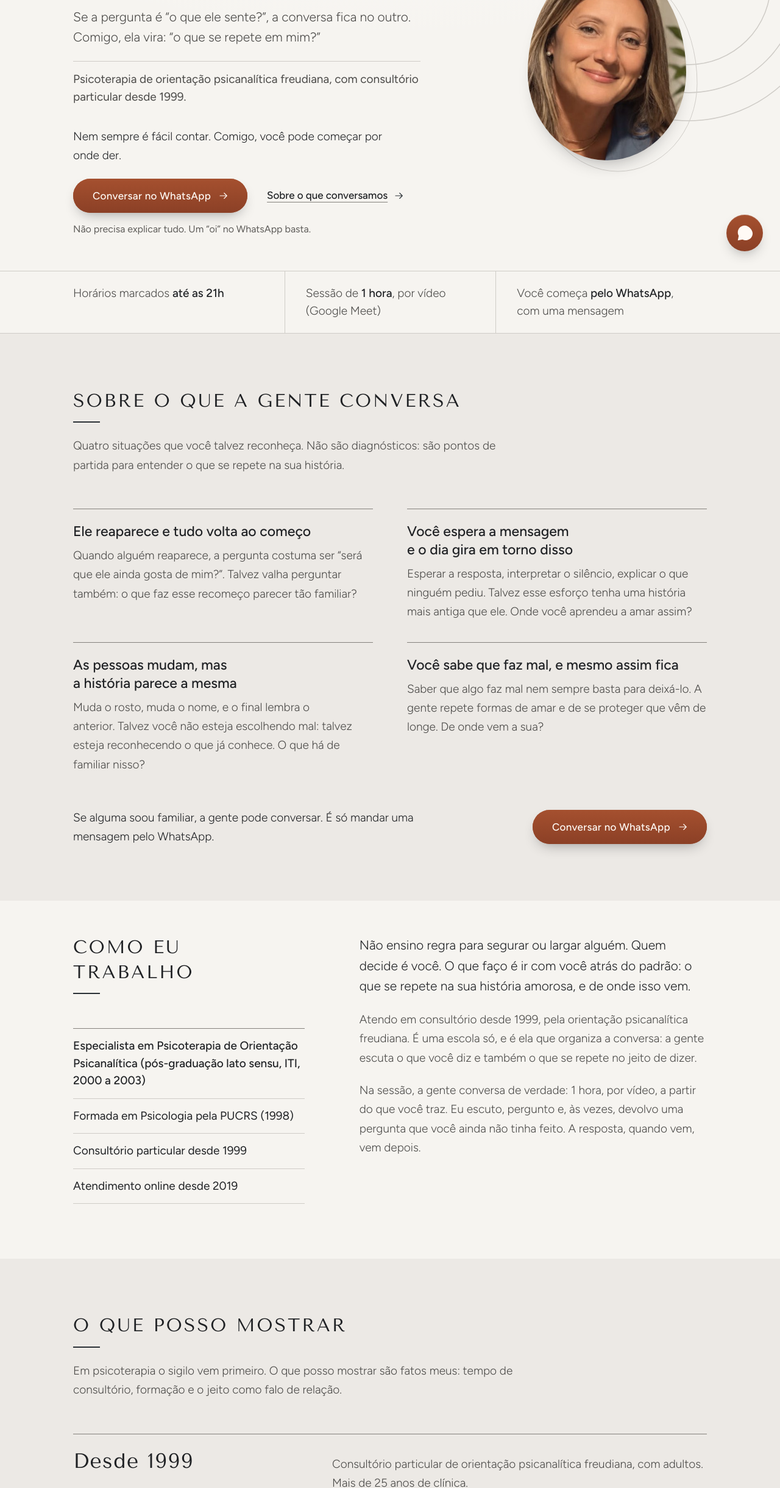
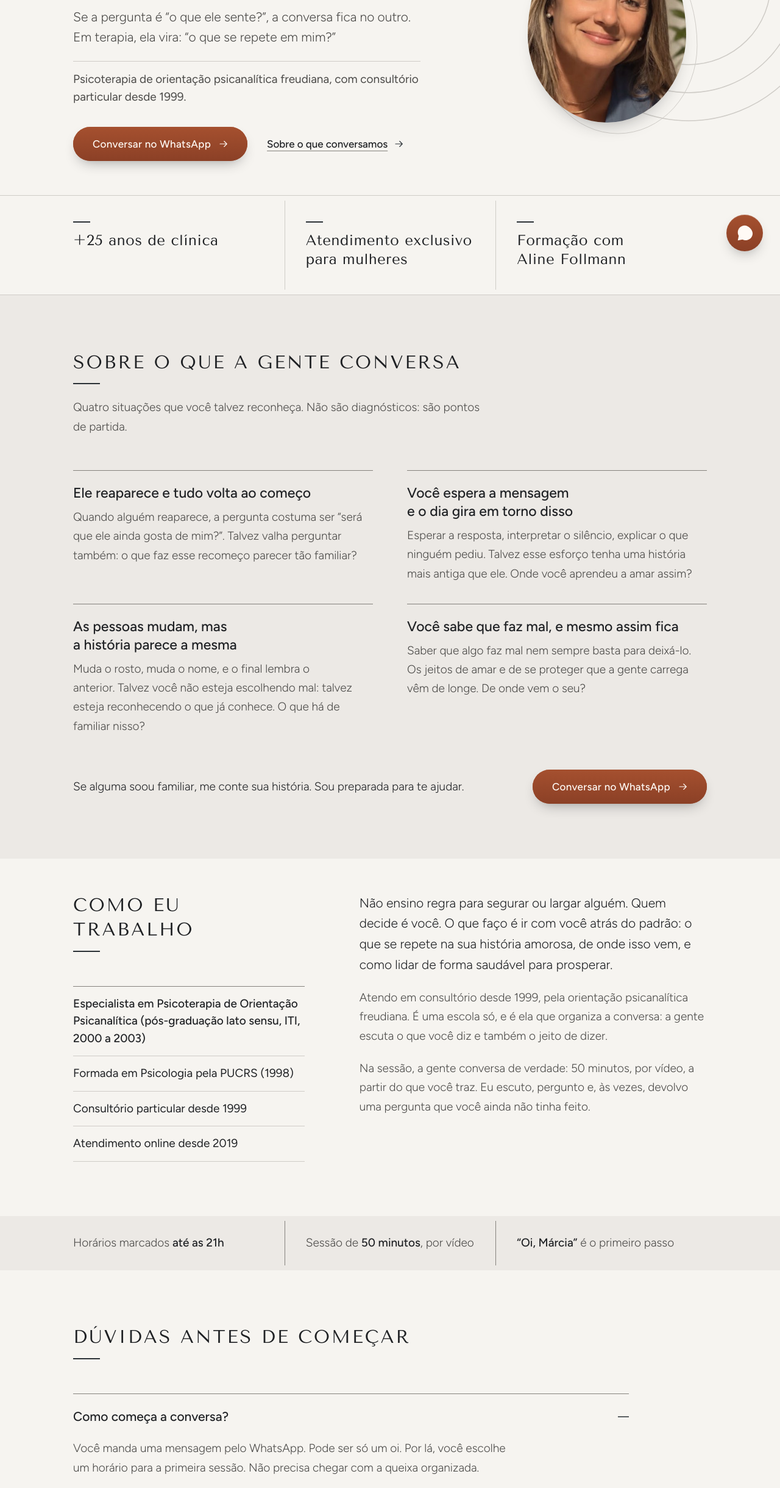
Before and after one commit to fcamara1109/marcia-lp, a plain HTML site: page index.html in a window 1280 px wide. Shown: the part 360-2800 px from the top of the page at 61% size. Drawn offline with Linux system fonts and the light colour scheme.

Commit message:
rodada 4: barra de autoridade, sem prova, sessao de 50 min, sem Garopaba, menos repet (Felipe, 20/10)

```diff
--- a/index.html
+++ b/index.html
@@ -5,11 +5,11 @@
 <meta name="viewport" content="width=device-width, initial-scale=1">
 <title>Márcia Campello, Psicóloga | Orientação psicanalítica</title>
 <!--
-Função: site da Márcia Campello (psicóloga, CRP 07/09259), página única na espinha do blueprint de LP de médico. Rodadas 1 a 3: espinha completa (header, hero, beneficios, servicos, porque, prova, faq, local, cta-final e rodape), mais o widget de WhatsApp. O texto mora em copy.md (um bloco ## chave por pedaço) e o gabarito verifica.py cobra que o que está aqui bate com ele.
+Função: site da Márcia Campello (psicóloga, CRP 07/09259), página única na espinha do blueprint de LP de médico. Rodadas 1 a 4: espinha completa (header, hero, autoridade, servicos, porque, beneficios, faq, local, cta-final e rodape; o bloco prova saiu na rodada 4, a barra de autoridade é a forma da prova), mais o widget de WhatsApp. O texto mora em copy.md (um bloco ## chave por pedaço) e o gabarito verifica.py cobra que o que está aqui bate com ele.
 Data: 2026-10-13. Marca: external/doctors/marcia/wiki/concepts/marca-marcia (tokens.css copiado para assets/tokens.css, copia de deploy, não se edita aqui).
 Preview com noindex. O noindex sai por último, junto com o domínio.
 -->
-<meta name="description" content="Psicóloga Márcia Campello (CRP 07/09259). Entender o que você repete no amor, em psicoterapia de orientação psicanalítica. Online para todo o Brasil.">
+<meta name="description" content="Psicóloga Márcia Campello (CRP 07/09259). Psicoterapia de orientação psicanalítica para mulheres que querem entender o amor. Online, Brasil e exterior.">
 <meta name="robots" content="noindex, nofollow">
 <meta name="theme-color" content="#F6F4F0">
 <link rel="canonical" href="https://fcamara1109.github.io/marcia-lp/">
@@ -20,14 +20,14 @@ Preview com noindex. O noindex sai por último, junto com o domínio.
 <meta property="og:locale" content="pt_BR">
 <meta property="og:site_name" content="Márcia Campello">
 <meta property="og:title" content="Entender o que você repete no amor | Márcia Campello, Psicóloga">
-<meta property="og:description" content="Psicoterapia de orientação psicanalítica, com consultório desde 1999. Márcia Campello, Psicóloga, CRP 07/09259. Online para todo o Brasil.">
+<meta property="og:description" content="Psicoterapia de orientação psicanalítica, com consultório desde 1999. Márcia Campello, Psicóloga, CRP 07/09259. Online, Brasil e exterior.">
 <meta property="og:url" content="https://fcamara1109.github.io/marcia-lp/">
 <meta property="og:image" content="https://fcamara1109.github.io/marcia-lp/assets/og-marcia-1200x630.png">
 <meta property="og:image:width" content="1200">
 <meta property="og:image:height" content="630">
 <meta name="twitter:card" content="summary_large_image">
 <meta name="twitter:title" content="Entender o que você repete no amor | Márcia Campello, Psicóloga">
-<meta name="twitter:description" content="Psicoterapia de orientação psicanalítica, com consultório desde 1999. Márcia Campello, Psicóloga, CRP 07/09259. Online para todo o Brasil.">
+<meta name="twitter:description" content="Psicoterapia de orientação psicanalítica, com consultório desde 1999. Márcia Campello, Psicóloga, CRP 07/09259. Online, Brasil e exterior.">
 <meta name="twitter:image" content="https://fcamara1109.github.io/marcia-lp/assets/og-marcia-1200x630.png">
 
 <!-- GTM-PONTO-DE-INSERCAO (head): ainda sem container. Quando o container existir, colar aqui o script do GTM e, logo depois da abertura do body, o noscript. Anotado no README. -->
@@ -114,9 +114,7 @@ h3{margin:0 0 var(--marcia-e-1);font-family:var(--marcia-body);font-weight:var(-
 .hero h1{max-width:20ch}
 .hero .lede{margin:var(--marcia-e-3) 0 0;max-width:30em}
 .hero .cred{margin:var(--marcia-e-3) 0 0;padding-top:var(--marcia-e-2);border-top:1px solid var(--marcia-hair);max-width:34em;color:var(--marcia-ink-2);font-size:var(--marcia-t-corpo);font-weight:var(--marcia-peso-legenda);line-height:1.55}
-.hero .permissao{margin:var(--marcia-e-4) 0 0;max-width:30em;color:var(--marcia-ink)}
-.hero .acoes{display:flex;flex-wrap:wrap;align-items:center;gap:6px 28px;margin-top:var(--marcia-e-3)}
-.hero .micro{margin:var(--marcia-e-2) 0 0}
+.hero .acoes{display:flex;flex-wrap:wrap;align-items:center;gap:6px 28px;margin-top:var(--marcia-e-4)}
 /* celular: o rosto vem antes do H1 (order:-1), pequeno, alinhado a esquerda com o texto. Desktop volta ao lado (order:0) */
 .moldura{position:relative;order:-1;width:120px;height:153px;justify-self:start}
 .moldura .contorno{position:absolute;left:0;top:0;width:120px;height:153px;overflow:visible;pointer-events:none;z-index:0}
@@ -138,10 +136,17 @@ h3{margin:0 0 var(--marcia-e-1);font-family:var(--marcia-body);font-weight:var(-
 .reveal{transition:opacity .7s var(--marcia-ease),transform .7s var(--marcia-ease)}
 .js .reveal:not(.in){opacity:0;transform:translateY(10px)}
 
-/* ---------- beneficios: faixa fina, 3 respostas a "consigo ser atendida?" ---------- */
-.beneficios{border-top:1px solid var(--marcia-hair);border-bottom:1px solid var(--marcia-hair);padding:var(--marcia-e-1) 0}
+/* ---------- autoridade: 3 fatos dela, logo abaixo do hero. Fonte de titulo (Tenor Sans) e filete de grafite, papel com regua.
+   Sem numero grande: "+25 anos" tem o mesmo tamanho da frase, para nao virar o molde de metrica (numero grande, rotulo pequeno) ---------- */
+.autoridade{border-top:1px solid var(--marcia-hair);border-bottom:1px solid var(--marcia-hair);padding:var(--marcia-e-1) 0}
+.autoridade ul{list-style:none;margin:0;padding:0;display:grid}
+.autoridade li{padding:var(--marcia-e-3) 0;border-top:1px solid var(--marcia-hair);font-family:var(--marcia-display);font-size:clamp(20px,2vw,24px);line-height:1.3;letter-spacing:.02em;color:var(--marcia-ink);text-wrap:balance}
+.autoridade li:first-child{border-top:0}
+
+/* ---------- beneficios: faixa em papel cinza entre porque e faq, 3 respostas a "consigo ser atendida?". Corpo de texto, para nao repetir a barra de autoridade ---------- */
+.beneficios{background:var(--marcia-paper-2);padding:var(--marcia-e-2) 0}
 .beneficios ul{list-style:none;margin:0;padding:0;display:grid}
-.beneficios li{padding:var(--marcia-e-2) 0;border-top:1px solid var(--marcia-hair);color:var(--marcia-ink-2);line-height:1.5}
+.beneficios li{padding:var(--marcia-e-2) 0;border-top:1px solid var(--marcia-hair-forte);color:var(--marcia-ink-2);line-height:1.5}
 .beneficios li:first-child{border-top:0}
 .beneficios b{font-weight:var(--marcia-peso-botao);color:var(--marcia-ink)}
 
@@ -154,20 +159,6 @@ h3{margin:0 0 var(--marcia-e-1);font-family:var(--marcia-body);font-weight:var(-
 .creds li{padding:var(--marcia-e-2) 0;border-bottom:1px solid var(--marcia-hair);color:var(--marcia-ink);font-weight:var(--marcia-peso-legenda);line-height:1.5}
 .creds li:first-child{font-weight:var(--marcia-peso-botao)}
 
-/* ---------- prova: fatos em linhas com regua, depois a voz dela em tipografia grande. Sem cartao, sem depoimento ---------- */
-.prova{background:var(--marcia-paper-2);padding:var(--marcia-e-6) 0 var(--marcia-e-5)}
-.prova .cab{max-width:38em}
-.prova .cab p{margin:var(--marcia-e-3) 0 0;color:var(--marcia-ink-2)}
-.fatos{list-style:none;margin:var(--marcia-e-5) 0 0;padding:0;border-bottom:1px solid var(--marcia-hair-forte)}
-.fato{display:grid;gap:var(--marcia-e-1);padding:var(--marcia-e-4) 0;border-top:1px solid var(--marcia-hair-forte)}
-.fato h3{margin:0;font-family:var(--marcia-display);font-weight:400;font-size:clamp(26px,3vw,34px);letter-spacing:.04em;line-height:1.3}
-.fato p{margin:0;max-width:34em;color:var(--marcia-ink-2)}
-.voz{margin-top:var(--marcia-e-6)}
-.frases{list-style:none;margin:var(--marcia-e-4) 0 0;padding:0}
-.frases li{padding:var(--marcia-e-4) 0;border-top:1px solid var(--marcia-hair-forte)}
-.frases li:last-child{padding-bottom:0}
-.frases blockquote{margin:0;max-width:24em;font-family:var(--marcia-display);font-size:clamp(24px,2.8vw,34px);line-height:1.4;letter-spacing:.01em;color:var(--marcia-ink);text-wrap:balance}
-
 /* ---------- faq: details/summary, funciona sem JavaScript. Linha de 44px ou mais ---------- */
 .faq{padding:var(--marcia-e-6) 0 var(--marcia-e-5)}
 .faq .lista{margin-top:var(--marcia-e-5);max-width:48em;border-bottom:1px solid var(--marcia-hair-forte)}
@@ -179,7 +170,7 @@ h3{margin:0 0 var(--marcia-e-1);font-family:var(--marcia-body);font-weight:var(-
 .faq summary:hover{color:var(--marcia-accent-deep)}
 .faq details p{margin:0;padding:0 0 var(--marcia-e-3);max-width:38em;color:var(--marcia-ink-2)}
 
-/* ---------- local: online para todo o Brasil; ela em Garopaba/SC ---------- */
+/* ---------- local: online, Brasil e exterior ---------- */
 .local{background:var(--marcia-paper-2);padding:var(--marcia-e-5) 0}
 .local .wrap{display:grid;gap:var(--marcia-e-4)}
 .local .cab p{margin:var(--marcia-e-3) 0 0;max-width:34em;color:var(--marcia-ink-2)}
@@ -223,9 +214,13 @@ h3{margin:0 0 var(--marcia-e-1);font-family:var(--marcia-body);font-weight:var(-
   .moldura .contorno.d{display:block;width:260px;height:328px}
   .retrato{width:260px;height:328px}
   .itens{grid-template-columns:repeat(2,minmax(0,1fr))}
-  .beneficios{padding:0}
+  .autoridade ul{grid-template-columns:repeat(3,minmax(0,1fr))}
+  .autoridade li{padding:var(--marcia-e-4) var(--marcia-e-4);border-top:0;border-left:1px solid var(--marcia-hair)}
+  .autoridade li:first-child{border-left:0;padding-left:0}
+  .autoridade li::before{content:"";display:block;width:28px;height:2px;margin-bottom:var(--marcia-e-2);background:var(--marcia-graphite)}
+  .beneficios{padding:var(--marcia-e-1) 0}
   .beneficios ul{grid-template-columns:repeat(3,minmax(0,1fr))}
-  .beneficios li{padding:var(--marcia-e-3) var(--marcia-e-4);border-top:0;border-left:1px solid var(--marcia-hair)}
+  .beneficios li{padding:var(--marcia-e-3) var(--marcia-e-4);border-top:0;border-left:1px solid var(--marcia-hair-forte)}
   .beneficios li:first-child{border-left:0;padding-left:0}
   .local .wrap{grid-template-columns:minmax(0,1fr) minmax(0,1.1fr);gap:var(--marcia-e-6);align-items:start}
   .local .linha-l{grid-template-columns:minmax(0,.4fr) minmax(0,1fr);gap:var(--marcia-e-4);align-items:baseline;padding:var(--marcia-e-3) 0}
@@ -234,8 +229,6 @@ h3{margin:0 0 var(--marcia-e-1);font-family:var(--marcia-body);font-weight:var(-
   .porque .texto{grid-area:texto}
   .porque .creds{grid-area:creds}
   .porque .wrap{grid-template-columns:minmax(0,.8fr) minmax(0,1.2fr);grid-template-areas:"cab texto" "creds texto";grid-template-rows:auto 1fr;column-gap:var(--marcia-e-6);row-gap:var(--marcia-e-5);align-items:start}
-  .fato{grid-template-columns:minmax(0,.75fr) minmax(0,1.25fr);gap:var(--marcia-e-5);align-items:baseline}
-  .fato{padding:var(--marcia-e-3) 0}
   .servicos .fecho{grid-template-columns:minmax(0,1fr) auto;align-items:center;gap:var(--marcia-e-5)}
 }
 @media (min-width:1060px){
@@ -369,7 +362,7 @@ h3{margin:0 0 var(--marcia-e-1);font-family:var(--marcia-body);font-weight:var(-
       <img src="assets/simbolo-cor.svg" width="52" height="52" alt="" decoding="async">
       <span class="wm"><b>Márcia Campello</b><span>Psicóloga · CRP 07/09259</span></span>
     </a>
-    <p class="linha">Psicoterapia de orientação psicanalítica · Garopaba/SC e online para todo o Brasil</p>
+    <p class="linha">Psicanálise · Online, Brasil e exterior</p>
     <button class="btn-linha" type="button" data-wa>Conversar</button>
   </div>
 </header>
@@ -382,14 +375,12 @@ h3{margin:0 0 var(--marcia-e-1);font-family:var(--marcia-body);font-weight:var(-
   <div class="wrap">
     <div class="copia">
       <h1>Entender o que você <span class="mt">repete</span> no amor.</h1>
-      <p class="lede">Se a pergunta é “o que ele sente?”, a conversa fica no outro. Comigo, ela vira: “o que se repete em mim?”</p>
+      <p class="lede">Se a pergunta é “o que ele sente?”, a conversa fica no outro. Em terapia, ela vira: “o que se repete em mim?”</p>
       <p class="cred">Psicoterapia de orientação psicanalítica freudiana, com consultório particular desde 1999.</p>
-      <p class="permissao">Nem sempre é fácil contar. Comigo, você pode começar por onde der.</p>
       <div class="acoes">
         <button class="btn" type="button" data-wa>Conversar no WhatsApp <svg class="seta-b" viewBox="0 0 24 24" aria-hidden="true"><path d="M4 12h15M13 6l6 6-6 6" fill="none" stroke="currentColor" stroke-width="1.5" stroke-linecap="round" stroke-linejoin="round"/></svg></button>
         <a class="link-seta" href="#servicos">Sobre o que conversamos <svg class="seta" viewBox="0 0 24 24" aria-hidden="true"><path d="M4 12h15M13 6l6 6-6 6" fill="none" stroke="currentColor" stroke-width="1.5" stroke-linecap="round" stroke-linejoin="round"/></svg></a>
       </div>
-      <p class="micro leg">Não precisa explicar tudo. Um “oi” no WhatsApp basta.</p>
     </div>
     <!-- PLACEHOLDER: foto provisória (marcia-busto.jpg, teste de layout). Ensaio previsto: tricô cinza, gola alta branca, luz natural de janela, madeira e plantas. A foto sai trocando o arquivo, a moldura já está na proporção final. -->
     <div class="moldura">
@@ -400,12 +391,12 @@ h3{margin:0 0 var(--marcia-e-1);font-family:var(--marcia-body);font-weight:var(-
   </div>
 </section>
 
-<section class="beneficios" data-bloco="beneficios" aria-label="Como funciona o atendimento">
+<section class="autoridade" data-bloco="autoridade" aria-label="Quem atende">
   <div class="wrap">
     <ul>
-      <li>Horários marcados <b>até as 21h</b></li>
-      <li>Sessão de <b>1 hora</b>, por vídeo (Google Meet)</li>
-      <li>Você começa <b>pelo WhatsApp</b>, com uma mensagem</li>
+      <li>+25 anos de clínica</li>
+      <li>Atendimento exclusivo para mulheres</li>
+      <li>Formação com Aline Follmann</li>
     </ul>
   </div>
 </section>
@@ -415,16 +406,16 @@ h3{margin:0 0 var(--marcia-e-1);font-family:var(--marcia-body);font-weight:var(-
     <div class="cab">
       <h2>Sobre o que a gente conversa</h2>
       <span class="filete-g" role="presentation"></span>
-      <p>Quatro situações que você talvez reconheça. Não são diagnósticos: são pontos de partida para entender o que se repete na sua história.</p>
+      <p>Quatro situações que você talvez reconheça. Não são diagnósticos: são pontos de partida.</p>
     </div>
     <ul class="itens">
       <li class="item reveal"><h3>Ele reaparece e tudo volta ao começo</h3><p>Quando alguém reaparece, a pergunta costuma ser “será que ele ainda gosta de mim?”. Talvez valha perguntar também: o que faz esse recomeço parecer tão familiar?</p></li>
       <li class="item reveal"><h3>Você espera a mensagem e o dia gira em torno disso</h3><p>Esperar a resposta, interpretar o silêncio, explicar o que ninguém pediu. Talvez esse esforço tenha uma história mais antiga que ele. Onde você aprendeu a amar assim?</p></li>
       <li class="item reveal"><h3>As pessoas mudam, mas a história parece a mesma</h3><p>Muda o rosto, muda o nome, e o final lembra o anterior. Talvez você não esteja escolhendo mal: talvez esteja reconhecendo o que já conhece. O que há de familiar nisso?</p></li>
-      <li class="item reveal"><h3>Você sabe que faz mal, e mesmo assim fica</h3><p>Saber que algo faz mal nem sempre basta para deixá-lo. A gente repete formas de amar e de se proteger que vêm de longe. De onde vem a sua?</p></li>
+      <li class="item reveal"><h3>Você sabe que faz mal, e mesmo assim fica</h3><p>Saber que algo faz mal nem sempre basta para deixá-lo. Os jeitos de amar e de se proteger que a gente carrega vêm de longe. De onde vem o seu?</p></li>
     </ul>
     <div class="fecho">
-      <p>Se alguma soou familiar, a gente pode conversar. É só mandar uma mensagem pelo WhatsApp.</p>
+      <p>Se alguma soou familiar, me conte sua história. Sou preparada para te ajudar.</p>
       <button class="btn" type="button" data-wa>Conversar no WhatsApp <svg class="seta-b" viewBox="0 0 24 24" aria-hidden="true"><path d="M4 12h15M13 6l6 6-6 6" fill="none" stroke="currentColor" stroke-width="1.5" stroke-linecap="round" stroke-linejoin="round"/></svg></button>
     </div>
   </div>
@@ -437,9 +428,9 @@ h3{margin:0 0 var(--marcia-e-1);font-family:var(--marcia-body);font-weight:var(-
       <span class="filete-g" role="presentation"></span>
     </div>
     <div class="texto">
-      <p>Não ensino regra para segurar ou largar alguém. Quem decide é você. O que faço é ir com você atrás do padrão: o que se repete na sua história amorosa, e de onde isso vem.</p>
-      <p>Atendo em consultório desde 1999, pela orientação psicanalítica freudiana. É uma escola só, e é ela que organiza a conversa: a gente escuta o que você diz e também o que se repete no jeito de dizer.</p>
-      <p>Na sessão, a gente conversa de verdade: 1 hora, por vídeo, a partir do que você traz. Eu escuto, pergunto e, às vezes, devolvo uma pergunta que você ainda não tinha feito. A resposta, quando vem, vem depois.</p>
+      <p>Não ensino regra para segurar ou largar alguém. Quem decide é você. O que faço é ir com você atrás do padrão: o que se repete na sua história amorosa, de onde isso vem, e como lidar de forma saudável para prosperar.</p>
+      <p>Atendo em consultório desde 1999, pela orientação psicanalítica freudiana. É uma escola só, e é ela que organiza a conversa: a gente escuta o que você diz e também o jeito de dizer.</p>
+      <p>Na sessão, a gente conversa de verdade: 50 minutos, por vídeo, a partir do que você traz. Eu escuto, pergunto e, às vezes, devolvo uma pergunta que você ainda não tinha feito.</p>
     </div>
     <ul class="creds">
       <li>Especialista em Psicoterapia de Orientação Psicanalítica (pós-graduação lato sensu, ITI, 2000 a 2003)</li>
@@ -450,27 +441,13 @@ h3{margin:0 0 var(--marcia-e-1);font-family:var(--marcia-body);font-weight:var(-
   </div>
 </section>
 
-<!-- prova SEM relato, print, caso ou avaliacao de paciente (CFP e regra da marca). Realiza com fatos dela e a voz dela. Desvio registrado no README. As fontes das frases ficam em comentario. -->
-<section class="prova" data-bloco="prova">
+<section class="beneficios" data-bloco="beneficios" aria-label="Como funciona o atendimento">
   <div class="wrap">
-    <div class="cab">
-      <h2>O que posso mostrar</h2>
-      <span class="filete-g" role="presentation"></span>
-      <p>Em psicoterapia o sigilo vem primeiro. O que posso mostrar são fatos meus: tempo de consultório, formação e o jeito como falo de relação.</p>
-    </div>
-    <ol class="fatos">
-      <li class="fato reveal"><h3>Desde 1999</h3><p>Consultório particular de orientação psicanalítica freudiana, com adultos. Mais de 25 anos de clínica.</p></li>
-      <li class="fato reveal"><h3>Uma escola só</h3><p>Atendo pela orientação psicanalítica freudiana desde que abri o consultório. É dela que vem a pergunta sobre o que se repete.</p></li>
-      <li class="fato reveal"><h3>Formação</h3><p>Psicologia pela PUCRS (1998) e pós-graduação em Psicoterapia de Orientação Psicanalítica no ITI (2000 a 2003).</p></li>
-    </ol>
-    <div class="voz">
-      <h3>Como eu falo de relação</h3>
-      <ul class="frases">
-        <li class="reveal"><blockquote>“O que faz você continuar voltando para esse mesmo lugar?”</blockquote><!-- fonte: https://www.instagram.com/reel/Ddo6JwoJECt/ --></li>
-        <li class="reveal"><blockquote>“Uma mensagem não é mudança. Saudade não é compromisso. Ciúme não é amor.”</blockquote><!-- fonte: https://www.instagram.com/reel/DdUbUrUp8KO/ --></li>
-        <li class="reveal"><blockquote>“Ele não fez nada. Mas alguém antes dele fez.”</blockquote><!-- fonte: https://www.instagram.com/reel/DcwhiM7tC5n/ --></li>
-      </ul>
-    </div>
+    <ul>
+      <li>Horários marcados <b>até as 21h</b></li>
+      <li>Sessão de <b>50 minutos</b>, por vídeo</li>
+      <li><b>“Oi, Márcia”</b> é o primeiro passo</li>
+    </ul>
   </div>
 </section>
 
@@ -480,11 +457,11 @@ h3{margin:0 0 var(--marcia-e-1);font-family:var(--marcia-body);font-weight:var(-
     <span class="filete-g" role="presentation"></span>
     <div class="lista">
       <details open><summary>Como começa a conversa?</summary><p>Você manda uma mensagem pelo WhatsApp. Pode ser só um oi. Por lá, você escolhe um horário para a primeira sessão. Não precisa chegar com a queixa organizada.</p></details>
-      <details><summary>Como funciona o atendimento?</summary><p>As sessões são por vídeo, pelo Google Meet, e duram 1 hora. Atendo de segunda a sexta, das 9h às 21h. Você precisa de internet e de um lugar onde possa falar sem ser interrompida.</p></details>
+      <details><summary>Como funciona o atendimento?</summary><p>As sessões são por vídeo e duram 50 minutos. Atendo de segunda a sexta, das 9h às 21h. Você precisa de internet e de um lugar onde possa falar sem ser interrompida.</p></details>
       <details><summary>A conversa por vídeo é sigilosa?</summary><p>Sim. Guardar sigilo é um dever da psicóloga, previsto no Código de Ética da psicologia. Antes de começarmos, explico como cuido disso no atendimento por vídeo. Para a conversa ficar reservada, cada uma de nós fica num lugar onde ninguém ouça.</p></details>
-      <details><summary>É para mim?</summary><p>Atendo mulheres adultas. É para você se algo se repete nas suas relações e você quer entender o quê. Se procura uma regra para segurar ou largar alguém, não é isso que faço.</p></details>
-      <details><summary>É psicanálise?</summary><p>É psicoterapia de orientação psicanalítica freudiana. Na prática, a conversa não fica só no que aconteceu esta semana: procura o que se repete na sua história. Eu me apresento como psicóloga, CRP 07/09259.</p></details>
-      <details><summary>Quanto tempo dura a terapia?</summary><p>Não dá para prever, porque depende da história de cada pessoa. O que posso dizer é como começa: sessões de 1 hora, e a gente vai conversando sobre o ritmo ao longo do caminho.</p></details>
+      <details><summary>É para mim?</summary><p>Atendo mulheres adultas. É para você se certas escolhas no amor soam familiares demais e você quer entender por quê. Se procura uma regra para segurar ou largar alguém, não é isso que faço.</p></details>
+      <details><summary>É psicanálise?</summary><p>É psicoterapia de orientação psicanalítica freudiana. Na prática, a conversa não fica só no que aconteceu esta semana: vai atrás da história que vem antes. Eu me apresento como psicóloga, CRP 07/09259.</p></details>
+      <details><summary>Quanto tempo dura a terapia?</summary><p>Não dá para prever, porque depende da história de cada pessoa. O que posso dizer é como começa: sessões de 50 minutos, e a gente vai conversando sobre o ritmo ao longo do caminho.</p></details>
       <details><summary>E o valor?</summary><p>Informo por mensagem, quando você perguntar, antes de começar. Pode perguntar já na primeira conversa pelo WhatsApp. Assim você decide sabendo.</p></details>
       <details><summary>E se eu estiver em crise agora?</summary><p>Se você está em risco agora, ligue para o SAMU, 192, ou para o CVV, 188. O WhatsApp deste site serve para marcar a conversa, não para emergência.</p></details>
     </div>
@@ -496,12 +473,11 @@ h3{margin:0 0 var(--marcia-e-1);font-family:var(--marcia-body);font-weight:var(-
     <div class="cab">
       <h2>Onde eu atendo</h2>
       <span class="filete-g" role="presentation"></span>
-      <p>Moro em Garopaba, em Santa Catarina, e atendo online para todo o Brasil, por vídeo. Você precisa de um celular ou computador com internet e de um lugar onde possa falar sem ser interrompida.</p>
+      <p>Atendo online, por vídeo, para o Brasil e para o exterior. Você precisa de um celular ou computador com internet e de um lugar onde possa falar sem ser interrompida.</p>
     </div>
     <dl>
-      <div class="linha-l reveal"><dt>Formato</dt><dd>Online, por vídeo (Google Meet), sessões de 1 hora</dd></div>
+      <div class="linha-l reveal"><dt>Formato</dt><dd>Online, por vídeo, para o Brasil e o exterior. Sessões de 50 minutos</dd></div>
       <div class="linha-l reveal"><dt>Dias e horários</dt><dd>Segunda a sexta, das 9h às 21h</dd></div>
-      <div class="linha-l reveal"><dt>Onde eu estou</dt><dd>Garopaba, SC, com atendimento online para todo o Brasil</dd></div>
     </dl>
   </div>
 </section>
@@ -510,7 +486,7 @@ h3{margin:0 0 var(--marcia-e-1);font-family:var(--marcia-body);font-weight:var(-
   <div class="glow"></div>
   <svg class="aneis" viewBox="0 0 300 300" aria-hidden="true"><circle cx="150" cy="150" r="148"/><circle cx="150" cy="150" r="118"/><circle cx="150" cy="150" r="88"/></svg>
   <div class="wrap">
-    <h2>Vamos conversar sobre o que se repete?</h2>
+    <h2>Vamos conversar sobre como você ama?</h2>
     <p>Mande uma mensagem pelo WhatsApp quando quiser. Você escolhe o horário da primeira sessão. O resto a gente conversa lá, no vídeo, no seu ritmo.</p>
     <button class="btn" type="button" data-wa>Conversar no WhatsApp <svg class="seta-b" viewBox="0 0 24 24" aria-hidden="true"><path d="M4 12h15M13 6l6 6-6 6" fill="none" stroke="currentColor" stroke-width="1.5" stroke-linecap="round" stroke-linejoin="round"/></svg></button>
   </div>
@@ -525,7 +501,7 @@ h3{margin:0 0 var(--marcia-e-1);font-family:var(--marcia-body);font-weight:var(-
       <span class="wm"><b>Márcia Campello</b><span>Psicóloga · CRP 07/09259</span></span>
     </a>
     <div class="id">
-      <p class="esp leg">Psicoterapia de orientação psicanalítica · Garopaba/SC e online para todo o Brasil</p>
+      <p class="esp leg">Psicanálise · Online, Brasil e exterior</p>
       <p class="leg">Este site tem caráter informativo e não substitui uma avaliação psicológica. Psicoterapia é um processo, e ninguém pode prometer aonde ele chega.</p>
     </div>
   </div>
```
